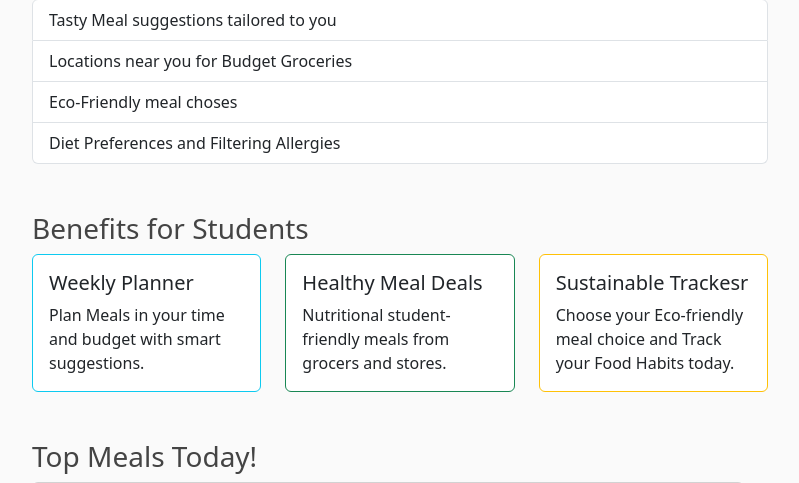
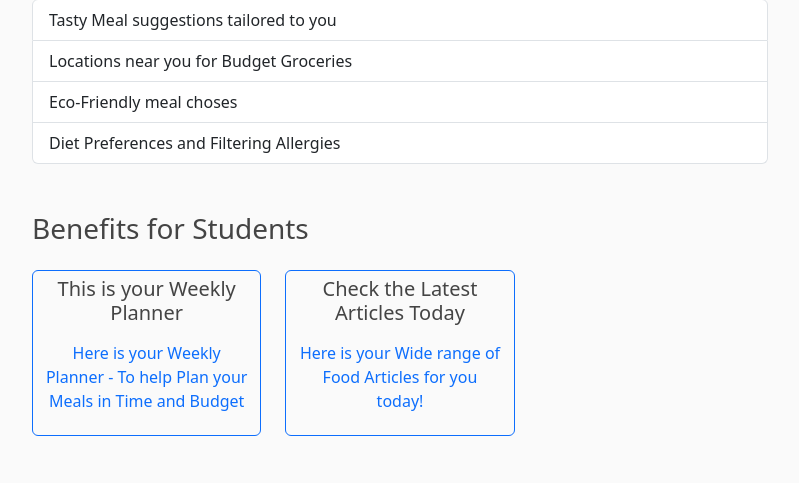
Before and after one commit to chambers2002/Food-app, a Django app: page / in a window 1280 px wide. Shown: the part 247-730 px from the top of the page, without its empty margins (50-849 px from the left). Run offline with Django 5.2, Linux system fonts and the light colour scheme.

Commit message:
Created some Functional Buttons onto the Home Page

```diff
--- /dev/null
+++ b/userapp/templates/userapp/foodarticle.html
@@ -0,0 +1,5 @@
+{% extends "userapp/base.html" %}
+{% block content %}
+<h2> Please search these Food Articles Today</h2>
+<iframe src="https://spoonacular.com/articles" width="100%" height="600px"></iframe>
+{% endblock %}
--- a/userapp/templates/userapp/home.html
+++ b/userapp/templates/userapp/home.html
@@ -16,35 +16,23 @@
         <li class="list-group-item">Diet Preferences and Filtering Allergies</li>
     </ul>
 
-    <h3>Benefits for Students</h3>
-    <div class="row mb-4">
-        <div class="col-md-4">
-            <div class="card border-info">
-                <div class="card-body">
-                     <h5 class="card-title">Weekly Planner</h5>
-                     <p class="card-text">Plan Meals in your time and budget with smart suggestions.</p>
-                </div>
-            </div>
+    <h3 class="mb-4">Benefits for Students</h3>
+
+    <div class="row text-center">
+        <div class="col-md-4 mb-4">
+            <a href="{% url 'userapp:planner_page' %}" class="btn btn-outline-primary btn-block">
+                <h5 class="mb-3"> This is your Weekly Planner </h5>
+                <p class="mb-3"> Here is your Weekly Planner - To help Plan your Meals in Time and Budget </p>
+            </a>
         </div>
 
-        <div class="col-md-4">
-            <div class="card border-success">
-                <div class="card-body">
-                     <h5 class="card-title">Healthy Meal Deals</h5>
-                     <p class="card-text">Nutritional student-friendly meals from grocers and stores.</p>
-                </div>
-            </div>
+        <div class="col-md-4 mb-4">
+            <a href="{% url 'userapp:food_article' %}" class="btn btn-outline-primary btn-block">
+                <h5 class="mb-3"> Check the Latest Articles Today </h5>
+                <p class="mb-3">  Here is your Wide range of Food Articles for you today! </p>
+            </a>
         </div>
-
-        <div class="col-md-4">
-            <div class="card border-warning">
-                <div class="card-body">
-                     <h5 class="card-title">Sustainable Trackesr</h5>
-                     <p class="card-text">Choose your Eco-friendly meal choice and Track your Food Habits today.</p>
-                </div>
-            </div>
-        </div>
-
+    </div>
 
     <div class="row mt-5">
         <div class="col-md 6">
--- /dev/null
+++ b/userapp/templates/userapp/planner.html
@@ -0,0 +1,5 @@
+{% extends "userapp/base.html" %}
+{% block content %}
+<h2> This is your Weekly Planner</h2>
+<iframe src="https://spoonacular.com/meal-planner" width="100%" height="500px"></iframe>
+{% endblock %}
--- a/userapp/urls.py
+++ b/userapp/urls.py
@@ -1,7 +1,7 @@
 from django.urls import path
 from . import views
 from .views import MealRecommendationView
-from userapp.views import contact, success
+from userapp.views import contact, success, planner_page, food_article
 
 app_name = 'userapp'
 
@@ -12,4 +12,6 @@ urlpatterns = [
     path('success/', success, name='success'),
     path('meals/', views.meals, name='meals'),
     path('api/recommendations/', MealRecommendationView.as_view(), name='meal-recommendations'),
+    path('planner/', planner_page, name='planner_page'),
+    path('foodarticle/', food_article, name='food_article'),
 ]
--- a/userapp/views.py
+++ b/userapp/views.py
@@ -18,6 +18,12 @@ def about(request):
 @login_required
 def meals(request):
     return render(request, 'userapp/meals.html')
+
+def planner_page(request):
+    return redirect("https://spoonacular.com/meal-planner")
+
+def food_article(request):
+    return redirect("https://spoonacular.com/articles")
 
 def contact(request):
     if request.method == 'POST':
```
